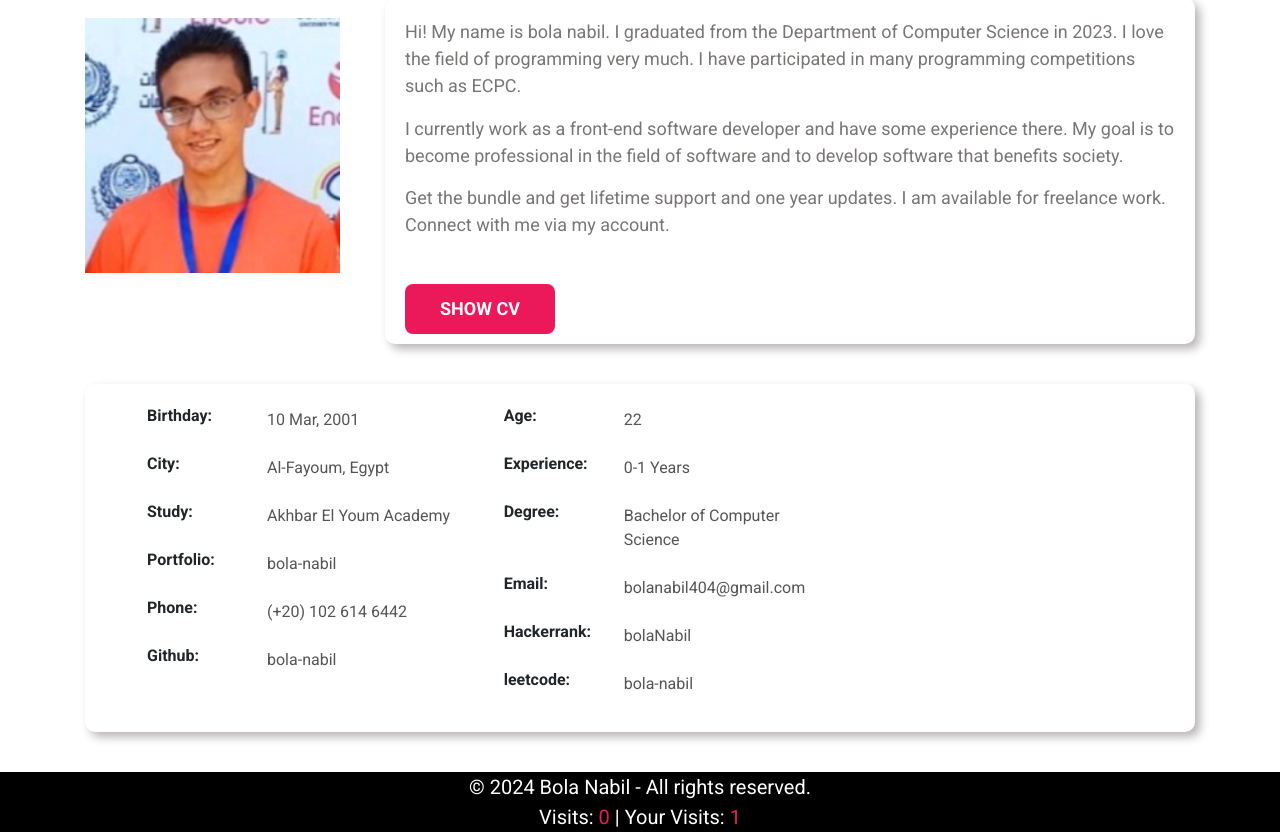
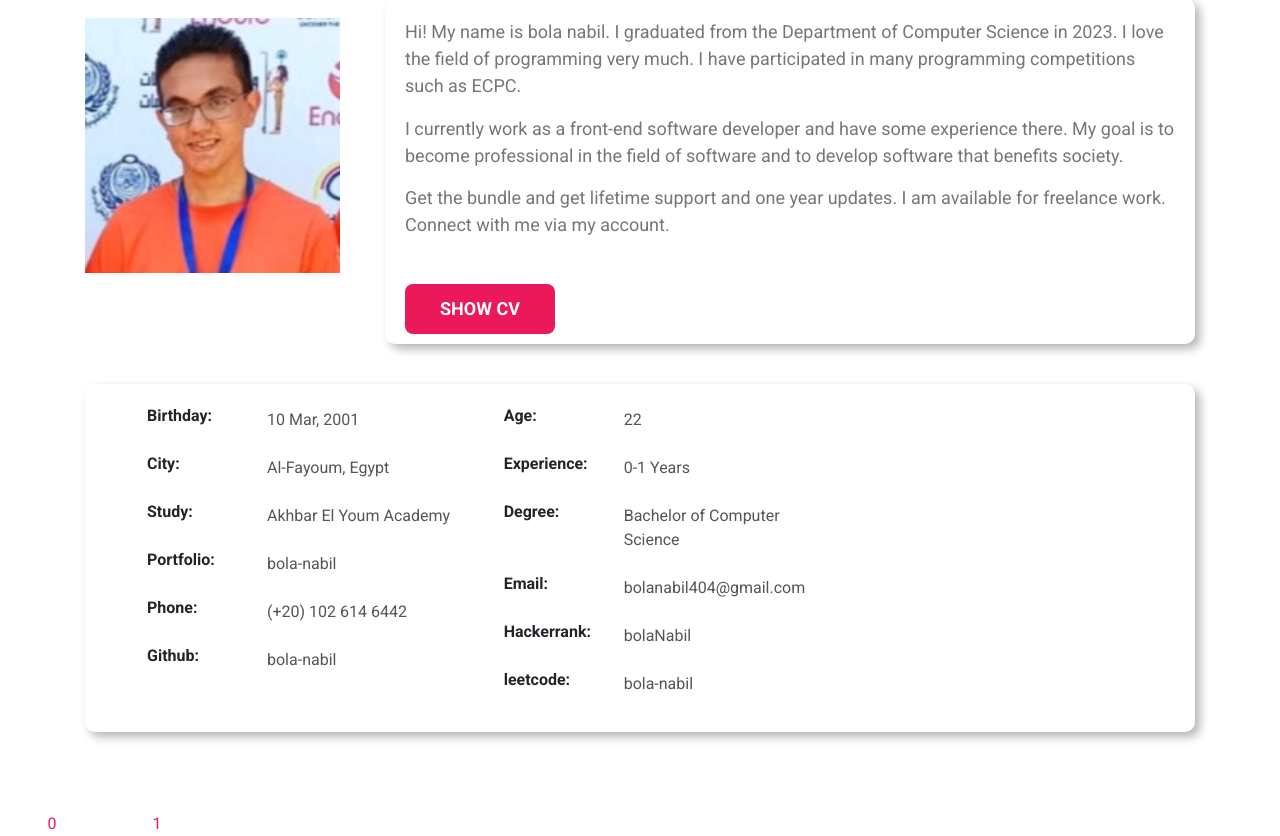
Before and after one commit to bola-nabil/bola-nabil, a React (Create React App) app: page /bola-nabil/about in a window 1280 px wide. Shown: the part 265-1101 px from the top of the page. Built offline with nearby package versions, Linux system fonts and the light colour scheme; no server answers.

Commit message:
convert css styles to bootstrap

```diff
--- a/src/styles/footer.css
+++ b/src/styles/footer.css
@@ -1,25 +1,10 @@
-footer {
-  position: relative;
-  left: 0;
-  bottom: 0;
-}
-
 .footer-content {
-  position: relative;
-  display: flex;
-  flex-direction: column;
-  justify-content: center;
-  align-items: center;
-  background-color: black;
   margin-top: 40px;
   height: 60px;
-  width: 100%;
 }
 
 .footer-content p {
   color: var(--second-color);
-  font-size: 20px;
-  margin: auto;
 }
 
 .counter {
```
